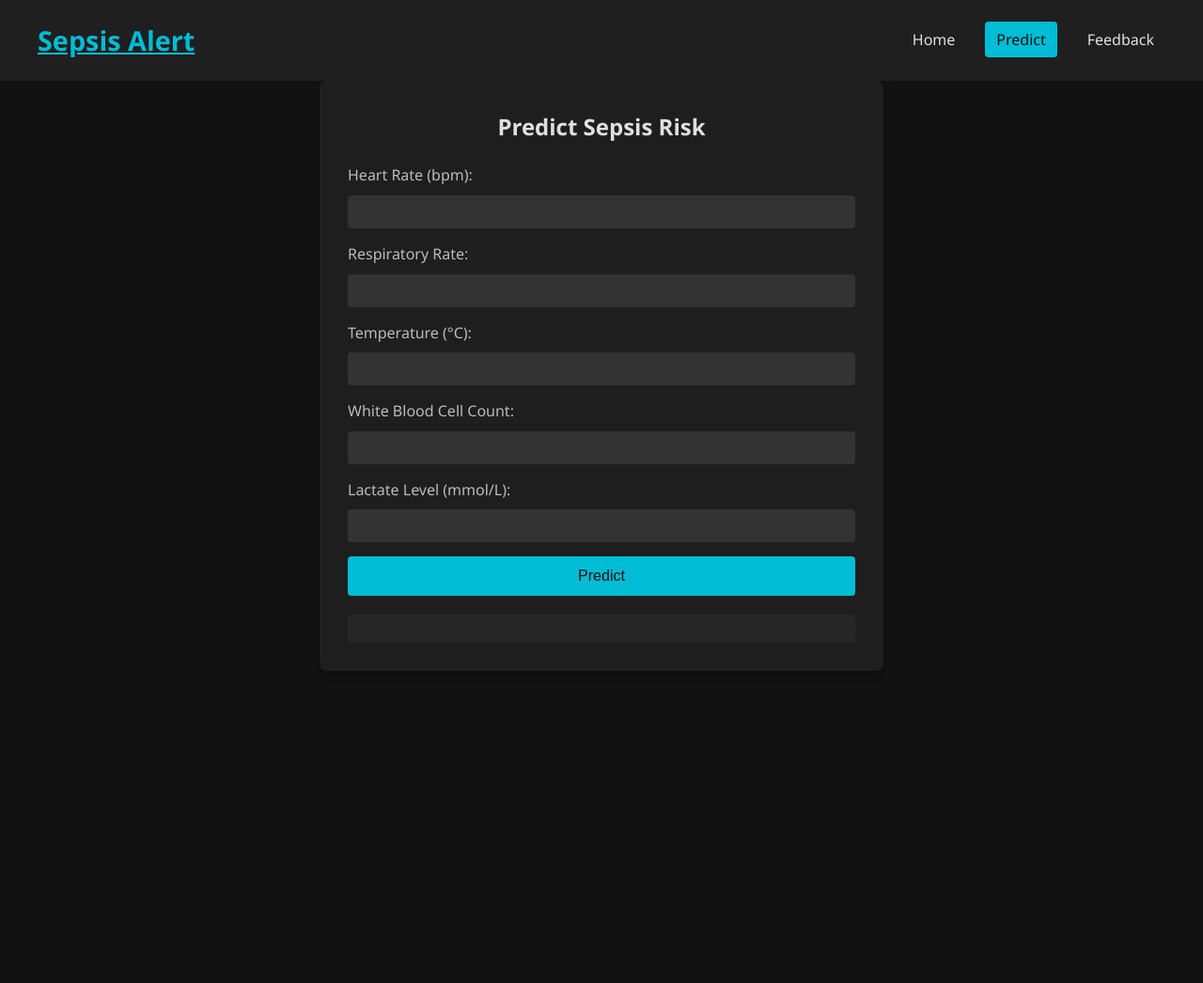
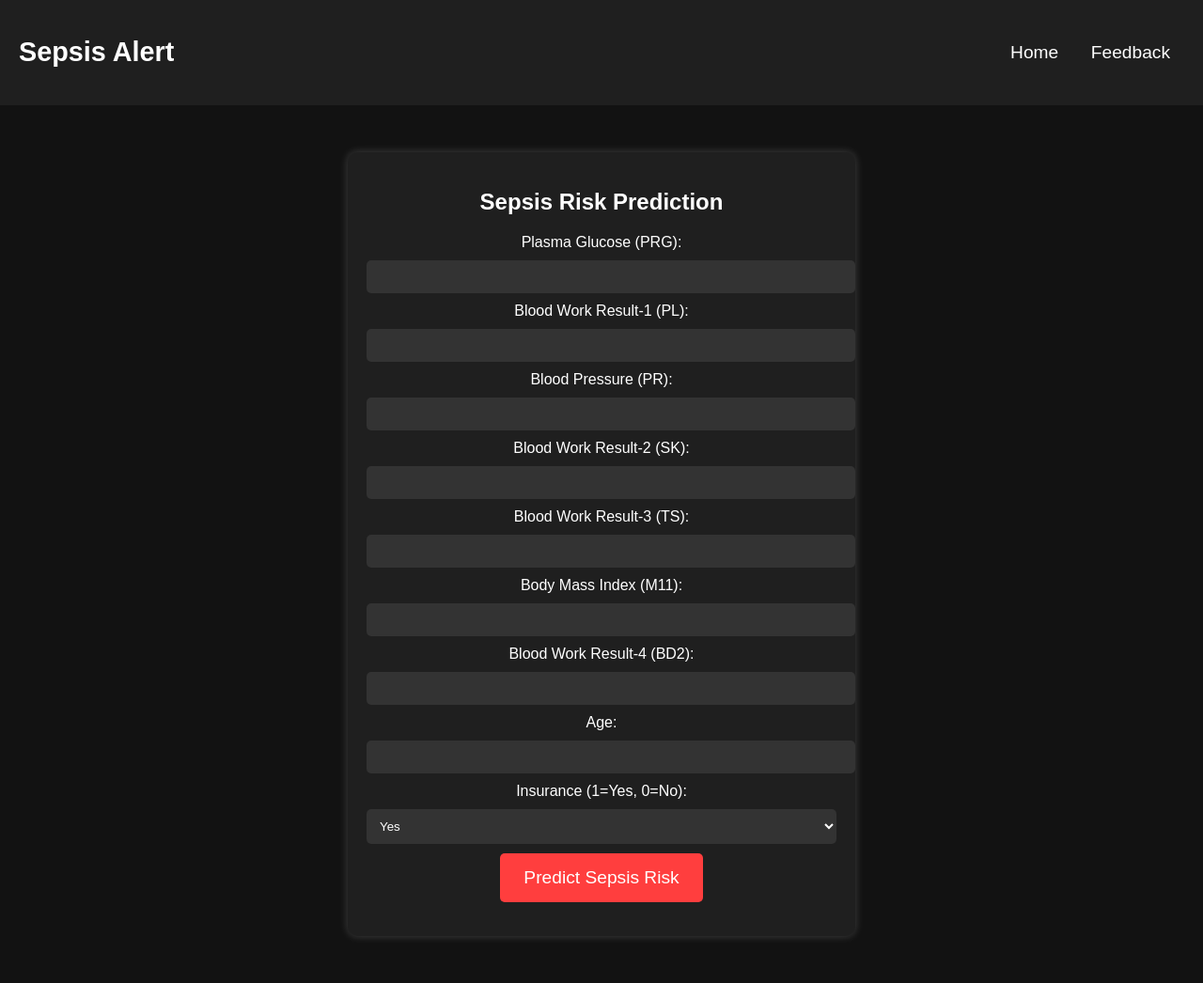
Before and after one commit to AbishakePriyan/sepsis-warning-system, a Flask app: page /predict in a window 1280 px wide. Shown: the whole page at 94% size. Before the commit the page ends 684 px from the top, so only its background shows below. Run offline with Flask 3, Linux system fonts and the light colour scheme.

Commit message:
Initial commit

```diff
--- a/app.py
+++ b/app.py
@@ -1,3 +1,4 @@
+# app.py
 from flask import Flask, render_template, request, jsonify
 from flask_sqlalchemy import SQLAlchemy
 import joblib
@@ -6,76 +7,86 @@ import os
 
 app = Flask(__name__)
 
-# ✅ Configure SQLAlchemy Database (SQLite)
+# Configure SQLite database for feedback storage
 app.config["SQLALCHEMY_DATABASE_URI"] = "sqlite:///sepsis.db"
 app.config["SQLALCHEMY_TRACK_MODIFICATIONS"] = False
 db = SQLAlchemy(app)
 
-# ✅ Define Feedback Model
+# Define a model to store user feedback
 class Feedback(db.Model):
     id = db.Column(db.Integer, primary_key=True)
     name = db.Column(db.String(100), nullable=False)
     feedback_text = db.Column(db.Text, nullable=False)
 
-# ✅ Load Trained Model & Scaler
+# Load the trained model and scaler from the models folder
 MODEL_PATH = "models/sepsis_model.pkl"
 SCALER_PATH = "models/scaler.pkl"
-
 if os.path.exists(MODEL_PATH) and os.path.exists(SCALER_PATH):
     model = joblib.load(MODEL_PATH)
     scaler = joblib.load(SCALER_PATH)
+    print("✅ Model and scaler loaded successfully.")
 else:
     model, scaler = None, None
-    print("⚠️ Warning: Model or scaler not found! Ensure they are trained.")
+    print("⚠️ Warning: Model or scaler not found. Please run train_model.py first.")
 
-# 📌 1️⃣ Home Page
+# Route for Home Page
 @app.route("/")
 def home():
     return render_template("index.html")
 
-# 📌 2️⃣ Prediction Page
+# Route for Prediction Page
 @app.route("/predict")
 def predict_page():
     return render_template("predict.html")
 
-# 📌 3️⃣ Feedback Page
+# Route for Feedback Page
 @app.route("/feedback")
 def feedback_page():
     return render_template("feedback.html")
 
-# 📌 4️⃣ API Endpoint for Prediction
+# API Endpoint for Sepsis Prediction
 @app.route("/api/predict", methods=["POST"])
-def predict():
+def api_predict():
     if not model or not scaler:
-        return jsonify({"error": "Model not available. Train the model first!"}), 500
+        return jsonify({"error": "Model not available. Train the model first."}), 500
 
     try:
         data = request.json
-        input_data = np.array([[data["heartRate"], data["respRate"], data["temperature"], data["wbc"], data["lactate"]]])
+        # Ensure the order matches your training FEATURES list
+        input_data = np.array([[data["PRG"], data["PL"], data["PR"], data["SK"], data["TS"], data["M11"], data["BD2"], data["Age"], data["Insurance"]]])
+        print("Raw Input Data:", input_data)
+
         input_scaled = scaler.transform(input_data)
-        prediction = model.predict(input_scaled)[0]
+        print("Scaled Input Data:", input_scaled)
 
-        return jsonify({"sepsis_risk": int(prediction)})
+        probabilities = model.predict_proba(input_scaled)[0]
+        print("Prediction Probabilities:", probabilities)
 
+        # Experiment with threshold - adjust from 0.5 to a lower value if needed
+        threshold = 0.4
+        prediction = 1 if probabilities[1] > threshold else 0
+        print("Final Prediction (with threshold = {}):".format(threshold), prediction)
+
+        return jsonify({"sepsis_risk": int(prediction), "probabilities": probabilities.tolist()})
     except Exception as e:
-        return jsonify({"error": f"Prediction failed: {str(e)}"}), 400
+        print("Prediction Error:", str(e))
+        return jsonify({"error": "Prediction failed: " + str(e)}), 400
 
-# 📌 5️⃣ API Endpoint for Feedback (Using Database)
+
+# API Endpoint for Feedback Submission
 @app.route("/api/feedback", methods=["POST"])
-def submit_feedback():
+def api_feedback():
     try:
         data = request.json
         new_feedback = Feedback(name=data.get("name", "Anonymous"), feedback_text=data["feedbackText"])
         db.session.add(new_feedback)
         db.session.commit()
+        return jsonify({"message": "Feedback submitted successfully!"})
+    except Exception as e:
+        return jsonify({"error": "Feedback submission failed: " + str(e)}), 400
 
-        return jsonify({"message": "Feedback submitted successfully!"})
-
-    except Exception as e:
-        return jsonify({"error": f"Feedback submission failed: {str(e)}"}), 400
-
-# ✅ Initialize Database Properly
+# Initialize the database and run the app
 if __name__ == "__main__":
     with app.app_context():
-        db.create_all()  # Ensures database tables are created before running
+        db.create_all()  # Create tables if they do not exist
     app.run(debug=True)
--- a/requirements.txt
+++ b/requirements.txt
@@ -8,3 +8,4 @@ requests
 gunicorn
 Flask-SQLAlchemy
 numpy
+imbalanced-learn
--- a/static/app.js
+++ /dev/null
@@ -1,73 +0,0 @@
-document.addEventListener("DOMContentLoaded", function() {
-    // Handle Navigation between Sections
-    const navLinks = document.querySelectorAll(".nav-link");
-    const sections = document.querySelectorAll(".section");
-
-    navLinks.forEach(link => {
-      link.addEventListener("click", function(e) {
-        e.preventDefault();
-        const targetId = this.getAttribute("href").substring(1);
-        // Remove active class from all nav links and sections
-        navLinks.forEach(link => link.classList.remove("active"));
-        sections.forEach(section => section.classList.remove("active"));
-
-        // Add active class to clicked nav link and corresponding section
-        this.classList.add("active");
-        document.getElementById(targetId).classList.add("active");
-      });
-    });
-
-    // Handle Sepsis Prediction Form Submission
-    const sepsisForm = document.getElementById("sepsisForm");
-    sepsisForm.addEventListener("submit", async function(e) {
-      e.preventDefault();
-
-      const heartRate = parseFloat(document.getElementById("heartRate").value);
-      const respRate = parseFloat(document.getElementById("respRate").value);
-      const temperature = parseFloat(document.getElementById("temperature").value);
-      const wbc = parseFloat(document.getElementById("wbc").value);
-      const lactate = parseFloat(document.getElementById("lactate").value);
-
-      const data = {
-        HeartRate: heartRate,
-        RespRate: respRate,
-        Temp: temperature,
-        WBC: wbc,
-        Lactate: lactate
-      };
-
-      try {
-        const response = await fetch("/predict", {
-          method: "POST",
-          headers: { "Content-Type": "application/json" },
-          body: JSON.stringify(data)
-        });
-        const result = await response.json();
-        const predictResultDiv = document.getElementById("predictResult");
-        if (result.sepsis_risk !== undefined) {
-          predictResultDiv.innerText = `Sepsis Risk: ${result.sepsis_risk}`;
-        } else {
-          predictResultDiv.innerText = `Error: ${result.error || "Unknown error"}`;
-        }
-      } catch (error) {
-        console.error("Error connecting to API:", error);
-        document.getElementById("predictResult").innerText = "Error connecting to the server.";
-      }
-    });
-
-    // Handle Feedback Form Submission
-    const feedbackForm = document.getElementById("feedbackForm");
-    feedbackForm.addEventListener("submit", function(e) {
-      e.preventDefault();
-      const name = document.getElementById("name").value;
-      const feedbackText = document.getElementById("feedbackText").value;
-      const feedbackResultDiv = document.getElementById("feedbackResult");
-
-      // Simulate feedback submission success
-      feedbackResultDiv.innerText = "Thank you for your feedback, " + name + "!";
-      feedbackForm.reset();
-      setTimeout(() => {
-        feedbackResultDiv.innerText = "";
-      }, 5000);
-    });
-  });
--- /dev/null
+++ b/static/script.js
@@ -0,0 +1,40 @@
+document.getElementById("home-logo").addEventListener("click", function() {
+  window.location.href = "index.html";
+});
+
+// Handle Prediction Form Submission
+document.getElementById("predict-form").addEventListener("submit", async function(event) {
+  event.preventDefault();
+
+  const formData = new FormData(this);
+  let data = {};
+  formData.forEach((value, key) => { data[key] = value; });
+
+  let response = await fetch("/api/predict", {
+      method: "POST",
+      headers: { "Content-Type": "application/json" },
+      body: JSON.stringify(data)
+  });
+
+  let result = await response.json();
+  document.getElementById("prediction-result").textContent =
+      result.sepsis_risk ? "⚠️ High Risk of Sepsis!" : "✅ Low Risk of Sepsis";
+});
+
+// Handle Feedback Form Submission
+document.getElementById("feedback-form").addEventListener("submit", async function(event) {
+  event.preventDefault();
+
+  const formData = new FormData(this);
+  let data = {};
+  formData.forEach((value, key) => { data[key] = value; });
+
+  let response = await fetch("/api/feedback", {
+      method: "POST",
+      headers: { "Content-Type": "application/json" },
+      body: JSON.stringify(data)
+  });
+
+  let result = await response.json();
+  document.getElementById("feedback-result").textContent = result.message;
+});
--- a/static/style.css
+++ b/static/style.css
@@ -1,194 +1,66 @@
-/* Advanced Dark Theme Styles */
-
-/* Reset & Box Sizing */
-* {
+body {
+  background-color: #121212;
+  color: #ffffff;
+  font-family: Arial, sans-serif;
+  text-align: center;
   margin: 0;
   padding: 0;
-    box-sizing: border-box;
-    scroll-behavior: smooth;
 }
 
-  /* Body */
-  body {
-    font-family: 'Segoe UI', Tahoma, Geneva, Verdana, sans-serif;
-    background-color: #121212;
-    color: #e0e0e0;
-    line-height: 1.6;
-  }
-
-  /* Header & Navigation */
 header {
+  background-color: #1f1f1f;
+  padding: 20px;
   display: flex;
   justify-content: space-between;
   align-items: center;
-    background: #1f1f1f;
-    padding: 20px 40px;
-    position: sticky;
-    top: 0;
-    z-index: 1000;
 }
 
-  .logo {
+#home-logo {
   font-size: 1.8em;
-    font-weight: bold;
-    color: #00bcd4;
-    animation: fadeIn 1s ease-in-out;
+  cursor: pointer;
 }
 
-  nav ul {
-    list-style: none;
-    display: flex;
+nav a {
+  color: white;
+  margin: 0 15px;
+  text-decoration: none;
+  font-size: 1.2em;
 }
 
-  nav ul li {
-    margin-left: 20px;
+.hero {
+  margin-top: 100px;
 }
 
-  nav ul li a {
-    text-decoration: none;
-    color: #e0e0e0;
-    font-weight: 500;
-    padding: 8px 12px;
-    border-radius: 4px;
-    transition: background 0.3s ease;
-  }
-
-  nav ul li a:hover,
-  nav ul li a.active {
-    background: #00bcd4;
-    color: #121212;
-  }
-
-  /* Main Content */
-  main {
-    padding: 60px 20px;
-  }
-
-  /* Section Styles */
-  .section {
-    display: none;
-    animation: fadeInSection 0.8s ease forwards;
-  }
-
-  .section.active {
-    display: block;
-  }
-
-  /* Hero Section */
-  .hero {
-    text-align: center;
-    padding: 80px 20px;
-  }
-
-  .hero h1 {
-    font-size: 2.8em;
-    margin-bottom: 20px;
-  }
-
-  .hero p {
+button {
+  background-color: #ff3e3e;
+  color: white;
+  padding: 15px 25px;
+  border: none;
+  border-radius: 5px;
+  cursor: pointer;
   font-size: 1.2em;
-    margin-bottom: 30px;
-  }
-
-  .btn {
-    display: inline-block;
-    padding: 12px 30px;
-    background: #00bcd4;
-    color: #121212;
-    border-radius: 4px;
-    text-decoration: none;
-    transition: background 0.3s ease;
-  }
-
-  .btn:hover {
-    background: #008c9e;
-  }
-
-  /* Container for Forms */
-  .container {
-    max-width: 600px;
-    margin: 0 auto;
-    padding: 30px;
-    background: #1e1e1e;
-    border-radius: 8px;
-    box-shadow: 0 4px 8px rgba(0, 0, 0, 0.3);
-  }
-
-  .container h2 {
-    text-align: center;
-    margin-bottom: 20px;
-  }
-
-  /* Form Styles */
-  .form-group {
-    margin-bottom: 15px;
-  }
-
-  .form-group label {
-    display: block;
-    margin-bottom: 8px;
-    color: #bbb;
-  }
-
-  .form-group input,
-  .form-group textarea {
-    width: 100%;
-    padding: 10px;
-    background: #333;
-    border: none;
-    border-radius: 4px;
-    color: #e0e0e0;
-  }
-
-  /* Button */
-  button {
-    width: 100%;
-    padding: 12px;
-    background: #00bcd4;
-    color: #121212;
-    border: none;
-    border-radius: 4px;
-    font-size: 1em;
-    cursor: pointer;
-    transition: background 0.3s ease;
+  transition: 0.3s;
 }
 
 button:hover {
-    background: #008c9e;
+  background-color: #e60000;
 }
 
-  /* Result Display */
-  .result {
-    margin-top: 20px;
-    text-align: center;
-    font-size: 1.2em;
-    padding: 15px;
-    background: #262626;
-    border-radius: 4px;
-    animation: slideIn 0.5s ease-out;
+.form-section {
+  max-width: 500px;
+  margin: 50px auto;
+  padding: 20px;
+  background-color: #1f1f1f;
+  border-radius: 10px;
+  box-shadow: 0 0 10px rgba(255, 255, 255, 0.2);
 }
 
-  /* Footer */
-  footer {
-    text-align: center;
-    padding: 20px;
-    background: #1f1f1f;
-    margin-top: 40px;
-    color: #777;
+input, select, textarea {
+  width: 100%;
+  padding: 10px;
+  margin: 10px 0;
+  border-radius: 5px;
+  border: none;
+  background-color: #333;
+  color: white;
 }
-
-  /* Animations */
-  @keyframes fadeIn {
-    from { opacity: 0; transform: translateY(-10px); }
-    to { opacity: 1; transform: translateY(0); }
-  }
-
-  @keyframes fadeInSection {
-    from { opacity: 0; transform: translateY(20px); }
-    to { opacity: 1; transform: translateY(0); }
-  }
-
-  @keyframes slideIn {
-    from { transform: translateY(20px); opacity: 0; }
-    to { transform: translateY(0); opacity: 1; }
-  }
--- a/templates/predict.html
+++ b/templates/predict.html
@@ -2,50 +2,42 @@
 <html lang="en">
 <head>
     <meta charset="UTF-8">
-  <meta name="viewport" content="width=device-width, initial-scale=1">
-  <title>Sepsis Risk Prediction</title>
-  <link rel="stylesheet" href="{{ url_for('static', filename='style.css') }}">
+    <meta name="viewport" content="width=device-width, initial-scale=1.0">
+    <title>Sepsis Alert - Predict</title>
+    <link rel="stylesheet" href="static/style.css">
 </head>
 <body>
     <header>
-    <a href="/" class="logo">Sepsis Alert</a>
+        <h1 id="home-logo">Sepsis Alert</h1>
         <nav>
-      <ul>
-        <li><a href="/">Home</a></li>
-        <li><a href="/predict" class="active">Predict</a></li>
-        <li><a href="/feedback">Feedback</a></li>
-      </ul>
+            <a href="index.html">Home</a>
+            <a href="feedback.html">Feedback</a>
         </nav>
     </header>
 
-  <section class="container">
-    <h2>Predict Sepsis Risk</h2>
-    <form id="sepsisForm">
-      <div class="form-group">
-        <label for="heartRate">Heart Rate (bpm):</label>
-        <input type="number" id="heartRate" name="heartRate" required>
-      </div>
-      <div class="form-group">
-        <label for="respRate">Respiratory Rate:</label>
-        <input type="number" id="respRate" name="respRate" required>
-      </div>
-      <div class="form-group">
-        <label for="temperature">Temperature (°C):</label>
-        <input type="number" step="0.1" id="temperature" name="temperature" required>
-      </div>
-      <div class="form-group">
-        <label for="wbc">White Blood Cell Count:</label>
-        <input type="number" id="wbc" name="wbc" required>
-      </div>
-      <div class="form-group">
-        <label for="lactate">Lactate Level (mmol/L):</label>
-        <input type="number" step="0.1" id="lactate" name="lactate" required>
-      </div>
-      <button type="submit">Predict</button>
+    <section class="form-section">
+        <h2>Sepsis Risk Prediction</h2>
+        <form id="predict-form">
+            <label>Plasma Glucose (PRG): <input type="number" step="0.1" name="PRG" required></label>
+            <label>Blood Work Result-1 (PL): <input type="number" step="0.1" name="PL" required></label>
+            <label>Blood Pressure (PR): <input type="number" step="0.1" name="PR" required></label>
+            <label>Blood Work Result-2 (SK): <input type="number" step="0.1" name="SK" required></label>
+            <label>Blood Work Result-3 (TS): <input type="number" step="0.1" name="TS" required></label>
+            <label>Body Mass Index (M11): <input type="number" step="0.1" name="M11" required></label>
+            <label>Blood Work Result-4 (BD2): <input type="number" step="0.1" name="BD2" required></label>
+            <label>Age: <input type="number" name="Age" required></label>
+            <label>Insurance (1=Yes, 0=No):
+                <select name="Insurance">
+                    <option value="1">Yes</option>
+                    <option value="0">No</option>
+                </select>
+            </label>
+
+            <button type="submit">Predict Sepsis Risk</button>
         </form>
-    <div id="predictResult" class="result"></div>
+        <p id="prediction-result"></p>
     </section>
 
-  <script src="{{ url_for('static', filename='app.js') }}"></script>
+    <script src="static/script.js"></script>
 </body>
 </html>
```
Also changed, not shown: models/train_model.py (deleted, +0 -39 lines), templates/feedback.html (+13 -22 lines), templates/index.html (+10 -15 lines), train_model.py (added, +59 -0 lines), README.md (deleted), models/synthetic_sepsis_data.csv (deleted), 4 other files. Lines whose indentation alone changed are shown as unchanged.
